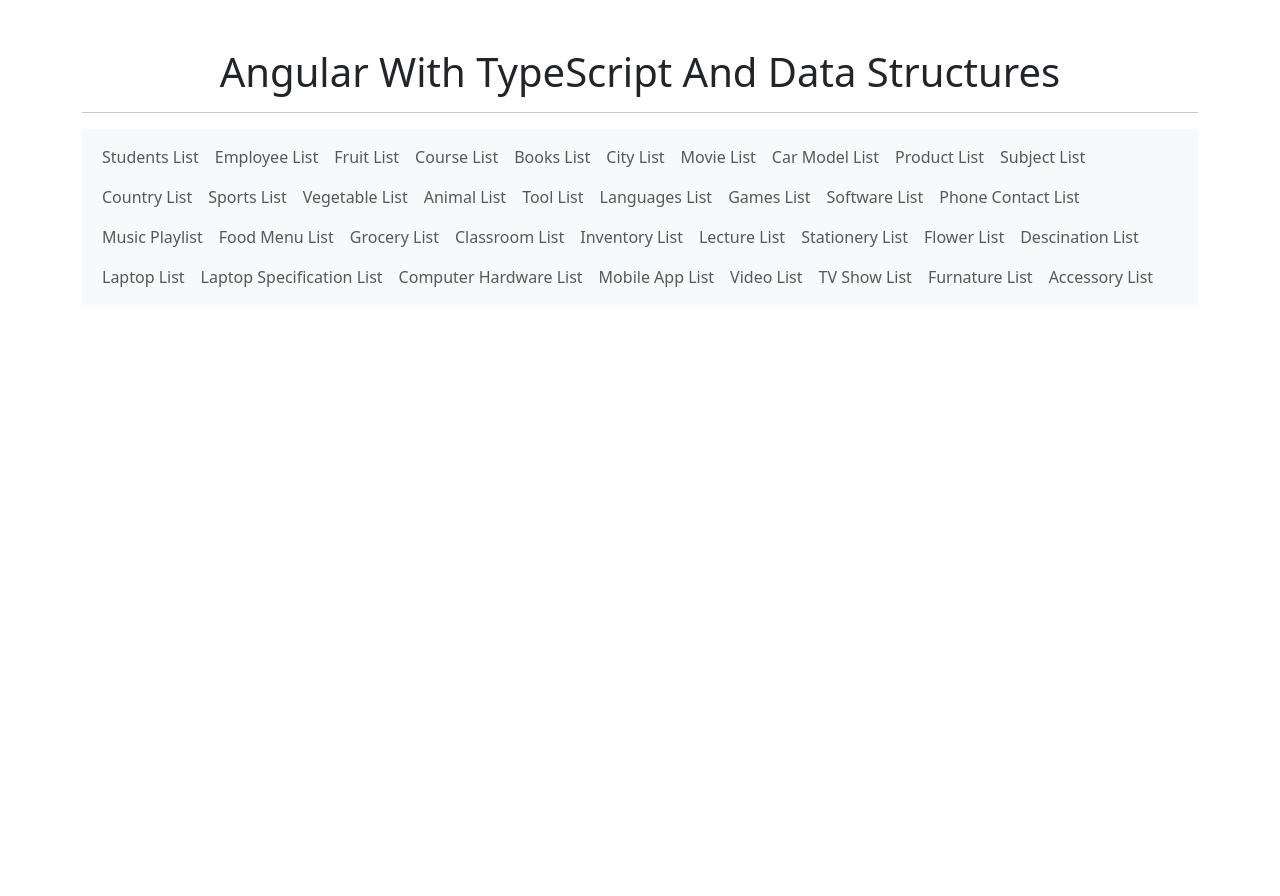
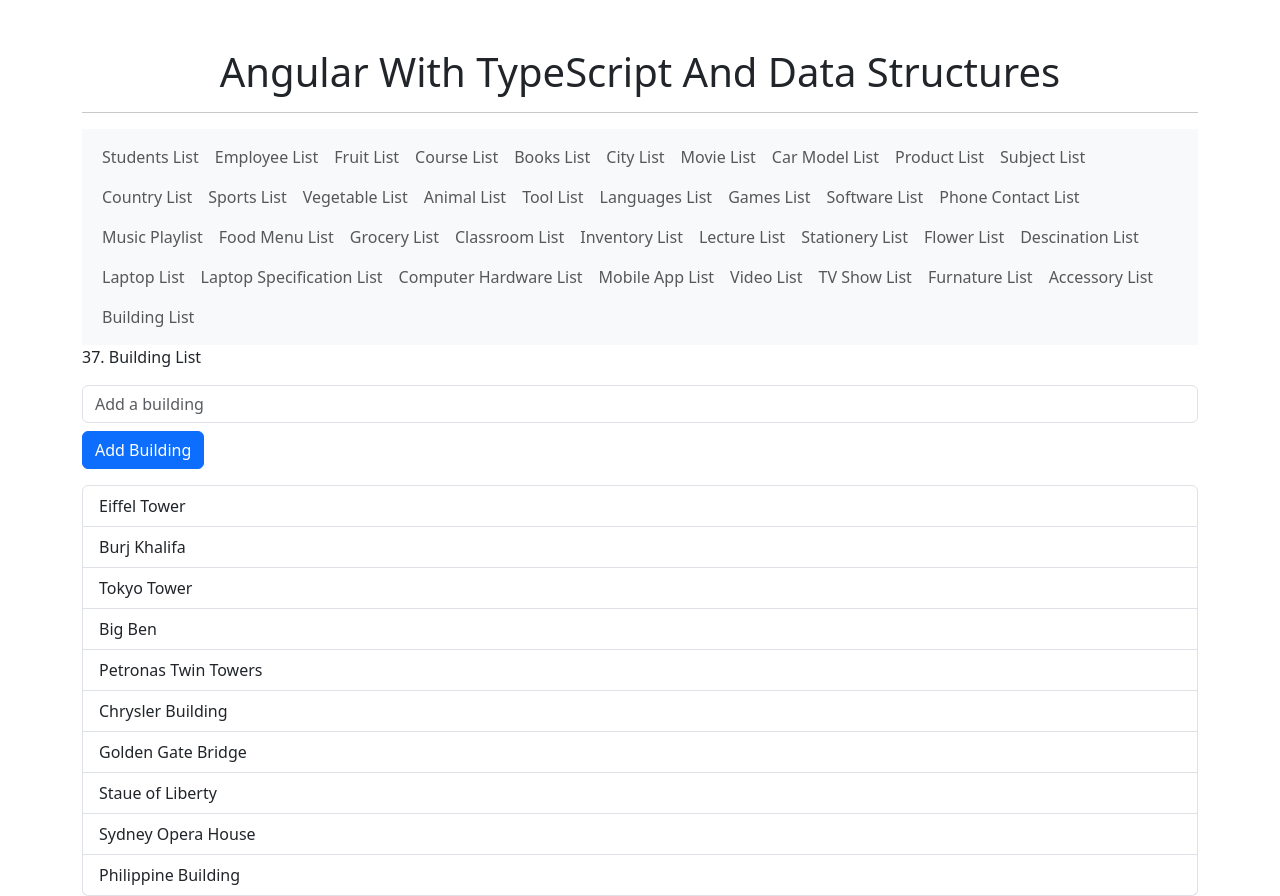
Before and after one commit to muningg/Angular_With_TypeScript_And_Data_Structures, an Angular app: page /building-list in a window 1280 px wide. Before the commit this address led to /. Before the commit the page ends 800 px from the top, so only its background shows below. Built offline with nearby package versions, Linux system fonts and the light colour scheme.

Commit message:
feat(building-list): implement building list management
- Added BuildingListComponent for adding and displaying buildings.
- Updated routing for building list access.

```diff
--- a/src/app/app.component.html
+++ b/src/app/app.component.html
@@ -112,6 +112,9 @@
         <li class="nav-item">
           <a class="nav-link" routerLink="/accessory-list">Accessory List</a>
         </li>
+        <li class="nav-item">
+          <a class="nav-link" routerLink="/building-list">Building List</a>
+        </li>
       </ul>
     </div>
   </nav>
--- a/src/app/app.module.ts
+++ b/src/app/app.module.ts
@@ -42,6 +42,7 @@
 import { TvShowListComponent } from './components/tv-show-list/tv-show-list.component';
 import { FurnitureListComponent } from './components/furniture-list/furniture-list.component';
 import { AccessoryListComponent } from './components/accessory-list/accessory-list.component';
+import { BuildingListComponent } from './components/building-list/building-list.component';
 
 @NgModule({
   imports: [
@@ -89,6 +90,7 @@
     TvShowListComponent,
     FurnitureListComponent,
     AccessoryListComponent,
+    BuildingListComponent,
   ],
   providers: [],
   bootstrap: [AppComponent]
--- a/src/app/app.routes.ts
+++ b/src/app/app.routes.ts
@@ -35,6 +35,7 @@
 import { TvShowListComponent } from './components/tv-show-list/tv-show-list.component';
 import { FurnitureListComponent } from './components/furniture-list/furniture-list.component';
 import { AccessoryListComponent } from './components/accessory-list/accessory-list.component';
+import { BuildingListComponent } from './components/building-list/building-list.component';
 
 export const routes: Routes = [
     {path: 'students-list', component: StudentListComponent},
@@ -73,5 +74,6 @@
     {path: 'tv-show-list', component: TvShowListComponent},
     {path: 'furnature-list', component: FurnitureListComponent},
     {path: 'accessory-list', component: AccessoryListComponent},
+    {path: 'building-list', component: BuildingListComponent},
 
 ];
--- /dev/null
+++ b/src/app/components/building-list/building-list.component.html
@@ -0,0 +1,10 @@
+<p>37. Building List</p>
+<input type="text" class="form-control" [(ngModel)]="newBuilding" placeholder="Add a building" />
+
+<button class="btn btn-primary mt-2" (click)="addBuilding()">Add Building</button>
+
+<ul class="mt-3 list-group">
+  <li class="list-group-item" *ngFor="let building of buildings">
+    {{building}}
+  </li>
+</ul>
--- /dev/null
+++ b/src/app/components/building-list/building-list.component.ts
@@ -0,0 +1,18 @@
+import { Component } from '@angular/core';
+
+@Component({
+  selector: 'app-building-list',
+  templateUrl: './building-list.component.html',
+  styleUrl: './building-list.component.css'
+})
+export class BuildingListComponent {
+  buildings: string[] = ['Eiffel Tower', 'Burj Khalifa', 'Tokyo Tower', 'Big Ben', 'Petronas Twin Towers', 'Chrysler Building', 'Golden Gate Bridge', 'Staue of Liberty', 'Sydney Opera House', 'Philippine Building'];
+  newBuilding: string = '';
+
+  addBuilding() {
+    if (this.newBuilding.trim()) {
+      this.buildings.push(this.newBuilding);
+      this.newBuilding = '';
+    }
+  }
+}
```
Also changed, not shown: src/app/components/building-list/building-list.component.css (added), 1 other file (tests, documents, lock files or other folders).
